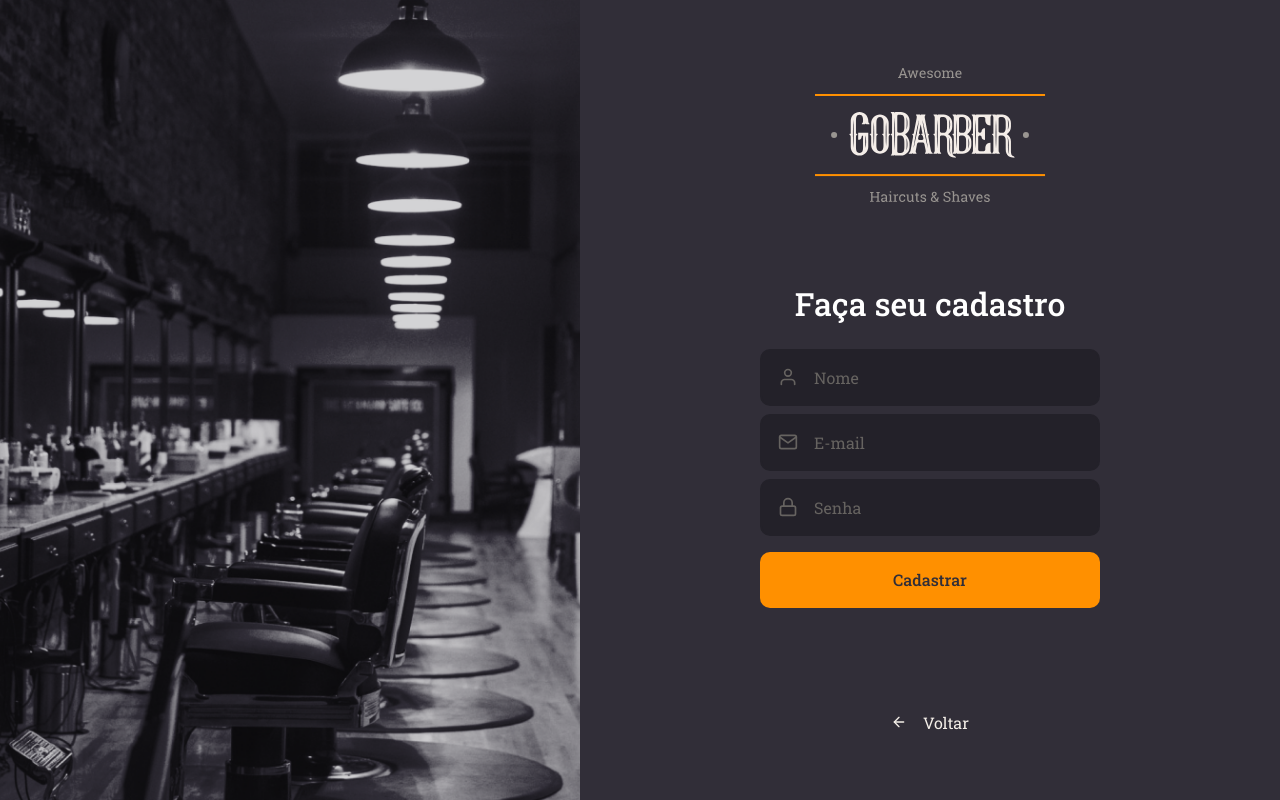
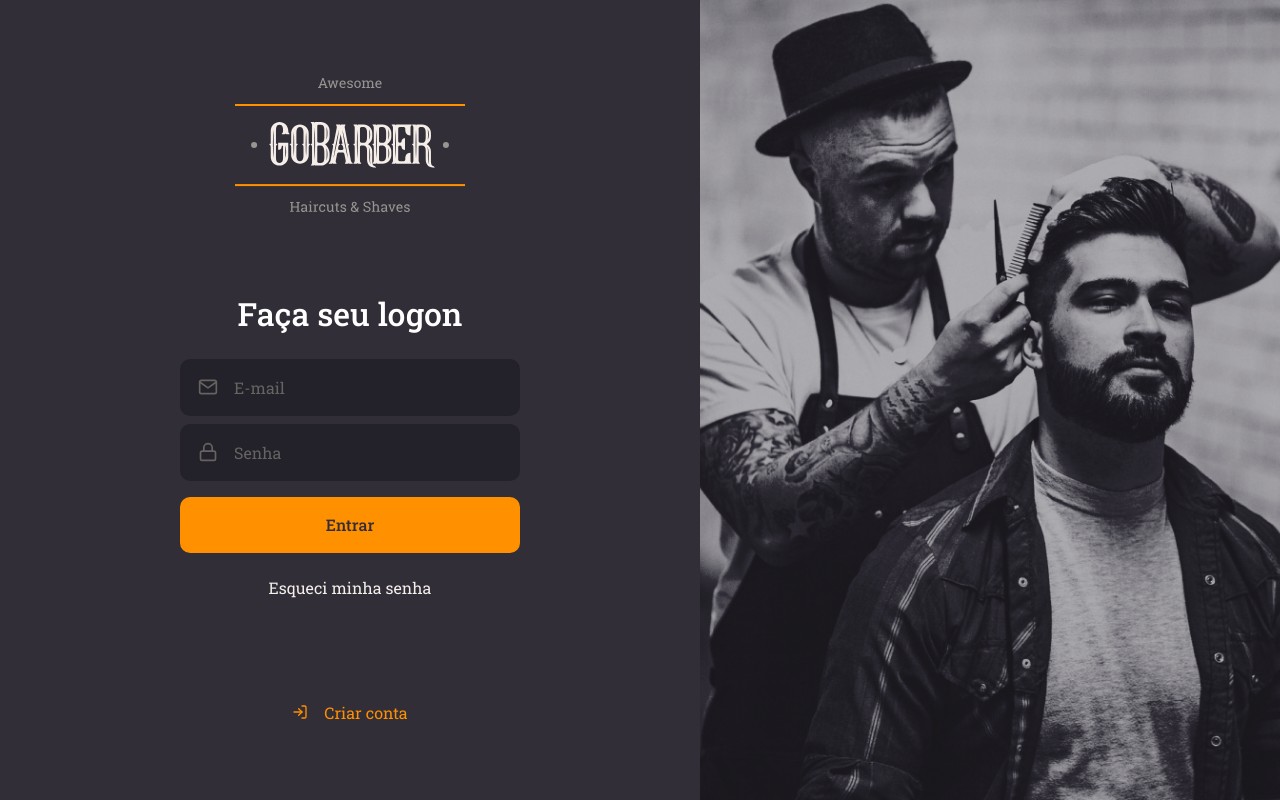
Before and after one commit to thiagofalmeida/gobarber-frontend, a React (Create React App) app: page /login in a window 1280 px wide. Built offline with nearby package versions, Linux system fonts and the light colour scheme.

Commit message:
Adicionado react-router-dom e configurado rotas

```diff
--- a/package.json
+++ b/package.json
@@ -14,6 +14,7 @@
     "react": "^16.13.1",
     "react-dom": "^16.13.1",
     "react-icons": "^3.11.0",
+    "react-router-dom": "^5.2.0",
     "react-scripts": "3.4.3",
     "styled-components": "^5.2.0",
     "typescript": "~3.7.2"
@@ -37,6 +38,7 @@
     ]
   },
   "devDependencies": {
+    "@types/react-router-dom": "^5.1.5",
     "@types/styled-components": "^5.1.3",
     "@typescript-eslint/eslint-plugin": "^4.2.0",
     "@typescript-eslint/parser": "^4.2.0",
--- a/src/App.tsx
+++ b/src/App.tsx
@@ -1,11 +1,13 @@
 import React from 'react';
+import { BrowserRouter } from 'react-router-dom';
 import GlobalStyle from './styles/global';
-import SignIn from './pages/SignIn';
-import SignUp from './pages/SignUp';
+import Routes from './routes';
 
 const App: React.FC = () => (
   <>
-    <SignUp />
+    <BrowserRouter>
+      <Routes />
+    </BrowserRouter>
     <GlobalStyle />
   </>
 );
--- a/src/pages/SignIn/index.tsx
+++ b/src/pages/SignIn/index.tsx
@@ -26,7 +26,7 @@ const SignIn: React.FC = () => (
         <a href="forgot">Esqueci minha senha</a>
       </form>
 
-      <a href="login">
+      <a href="signup">
         <FiLogIn />
         Criar conta
       </a>
--- /dev/null
+++ b/src/routes/index.tsx
@@ -0,0 +1,14 @@
+import React from 'react';
+import { Switch, Route } from 'react-router-dom';
+
+import SignIn from '../pages/SignIn';
+import SignUp from '../pages/SignUp';
+
+const Routes: React.FC = () => (
+  <Switch>
+    <Route path="/login" exact component={SignIn} />
+    <Route path="/signup" component={SignUp} />
+  </Switch>
+);
+
+export default Routes;
```
Also changed, not shown: 1 other file (tests, documents, lock files or other folders).
